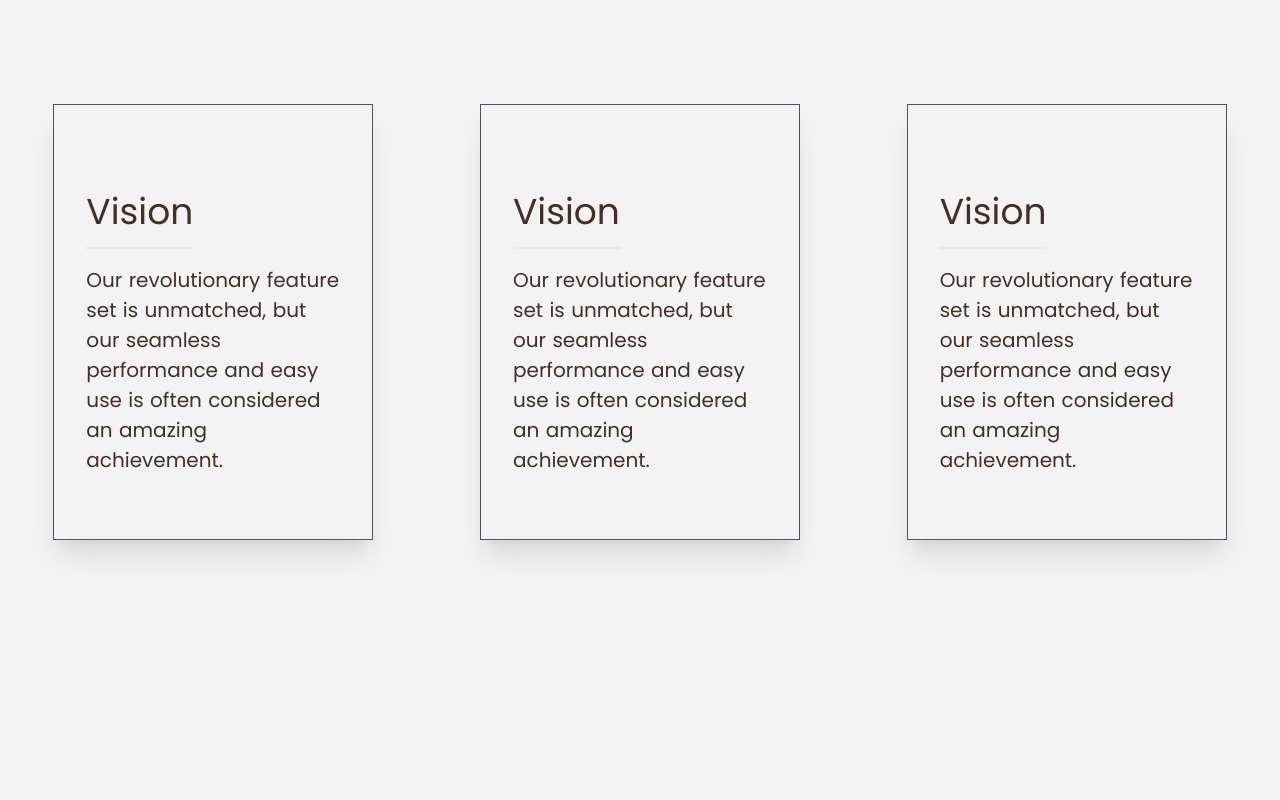
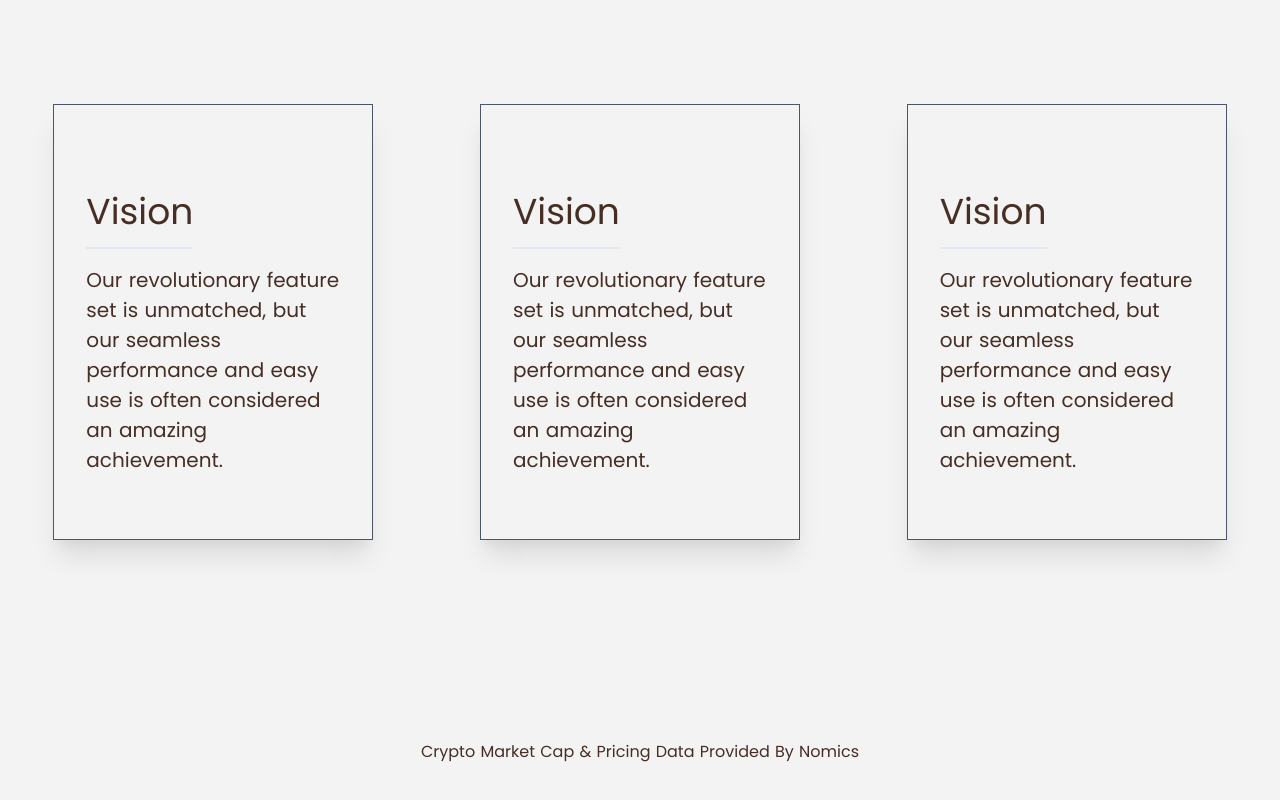
Before and after one commit to ChristianPredoianu/nuxt-crypto-currency-v2, a Nuxt app: page / in a window 1280 px wide. Shown: the part 740-1540 px from the top of the page. Before the commit the page ends 1440 px from the top, so only its background shows below. Built offline with nearby package versions, Linux system fonts and the light colour scheme.

Commit message:
added attribution to nomics API

```diff
--- a/pages/index.vue
+++ b/pages/index.vue
@@ -30,11 +30,10 @@
         </div>
 
         <div class="md:hidden">
-          <img
-            src="@/assets/images/arrow-down.png"
-            alt="arrow"
-            @click="goTo"
-            class="cursor-pointer"
+          <font-awesome-icon
+            class="text-3xl cursor-pointer"
+            :icon="['fas', 'sort-down']"
+            @click="goDown"
           />
         </div>
       </section>
@@ -83,13 +82,20 @@
         </p>
       </div>
     </section>
+    <section class="flex justify-center py-10 px-10">
+      <a href="https://nomics.com" target="_blank"
+        ><p>
+          Crypto Market Cap &#38; Pricing Data Provided By Nomics
+        </p></a
+      >
+    </section>
   </div>
 </template>
 
 <script>
 export default {
   methods: {
-    goTo() {
+    goDown() {
       this.$refs.info.scrollIntoView({ behavior: "smooth" });
     }
   }
```
